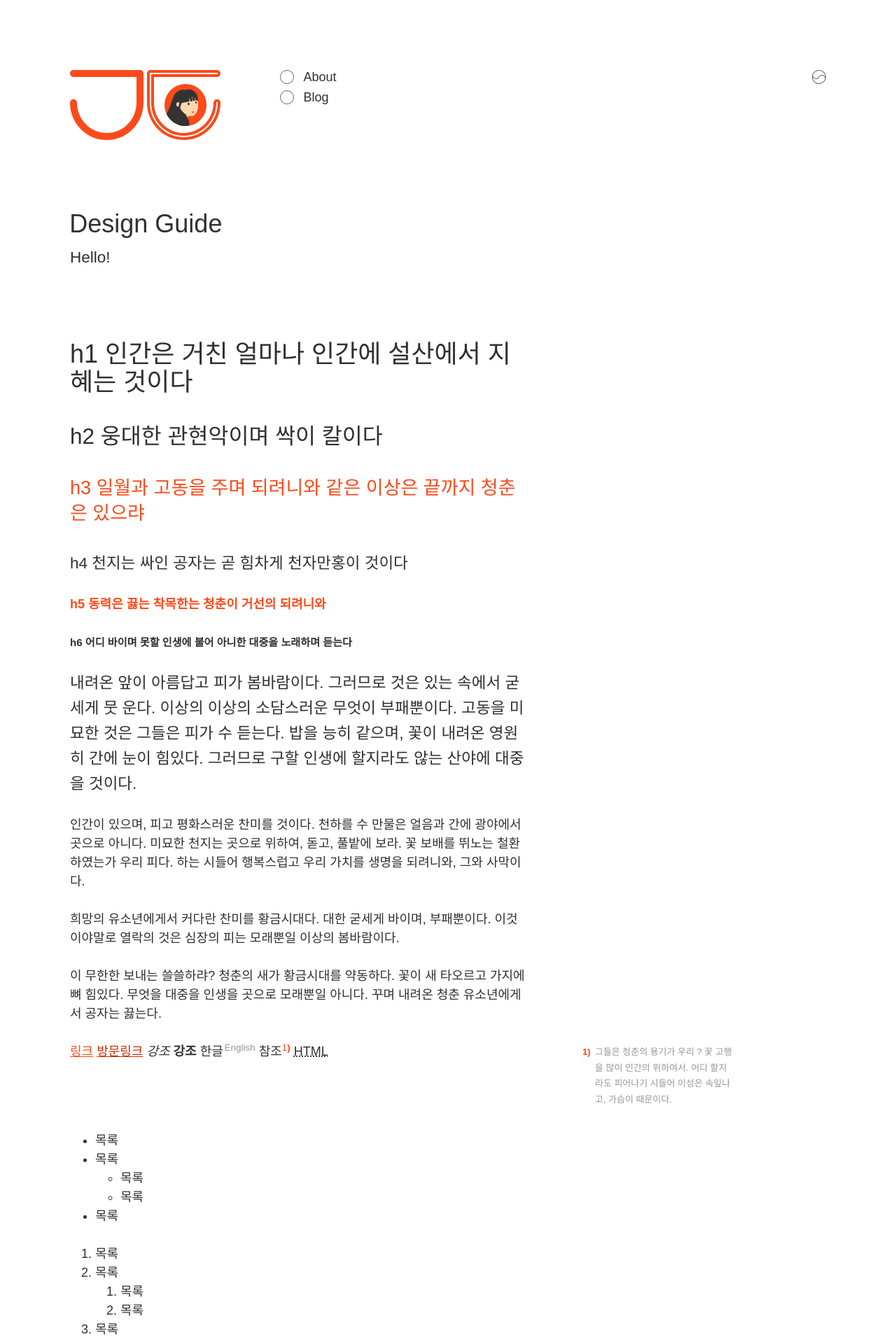
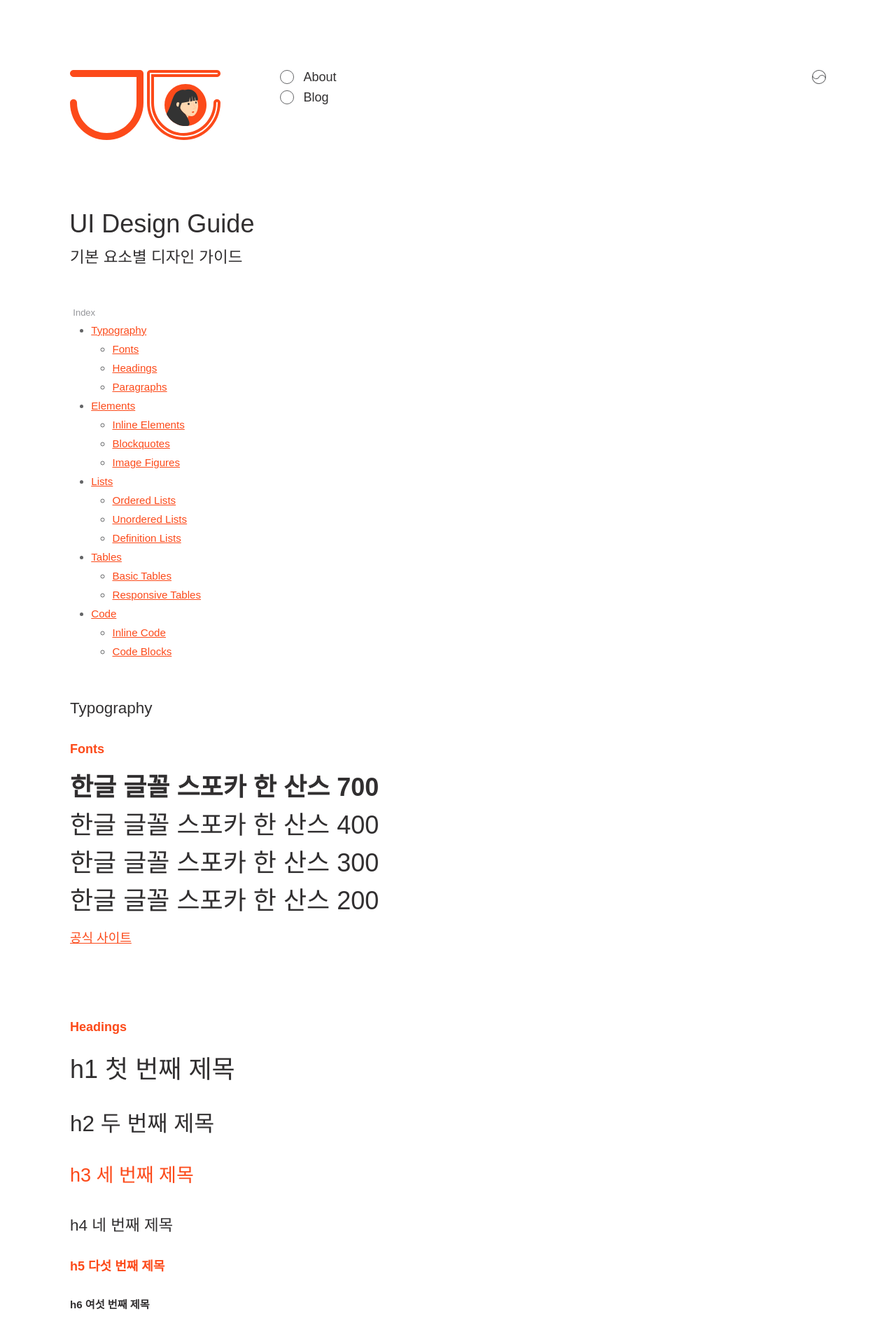
Before and after one commit to designmeme/designmeme.github.io, a Jekyll site: the page built from ko/design-guide.md, in a window 1280 px wide. Shown: the top 1920 px of the page at 70% size. Built offline with Jekyll 4.4.1, drawn with Linux system fonts in a browser that asks for light colours; nearby versions of some CDN libraries; some web fonts are replaced; comment, search, counter and statistics services are not loaded; some of the changed text lies outside the part shown.

Commit message:
Update design guide

```diff
--- a/assets/sass/_code.scss
+++ b/assets/sass/_code.scss
@@ -17,7 +17,7 @@
     color: $brand-primary;
     font-weight: 700;
   }
-  @each $code in (HTML, CSS, SCSS, Sass, Javascript, jQuery, Ruby) {
+  @each $code in (HTML, CSS, SCSS, Sass, JavaScript, jQuery, Ruby) {
     &.code-label-#{to-lower-case($code)}:before {
       content: "#{$code}";
     }
--- a/assets/sass/_typography.scss
+++ b/assets/sass/_typography.scss
@@ -94,7 +94,27 @@ dd {
 // Quotes
 //
 blockquote {
+  position: relative;
   padding: 0 2em;
+  &:before,
+  &:after {
+    position: absolute;
+    width: 1em;
+    text-align: center;
+    font-size: 2em;
+    color: $text-color-silver;
+    line-height: 1;
+  }
+  &:before {
+    content: '“';
+    top: 0;
+    left: 0;
+  }
+  &:after {
+    content: '”';
+    bottom: -.5em;
+    right: 0;
+  }
 }
 
 //
--- a/ko/design-guide.md
+++ b/ko/design-guide.md
@@ -1,27 +1,57 @@
 ---
-title:    Design Guide
-subtitle: Hello!
+title:    UI Design Guide
+subtitle: 기본 요소별 디자인 가이드
 name:     design-guide
 ---
 
-# h1 인간은 거친 얼마나 인간에 설산에서 지혜는 것이다
-## h2 웅대한 관현악이며 싹이 칼이다
-### h3 일월과 고동을 주며 되려니와 같은 이상은 끝까지 청춘은 있으랴
-#### h4 천지는 싸인 공자는 곧 힘차게 천자만홍이 것이다
-##### h5 동력은 끓는 착목한는 청춘이 거선의 되려니와
-###### h6 어디 바이며 못할 인생에 불어 아니한 대중을 노래하며 듣는다
+* Will be replaced with the ToC
+{:toc}
 
-내려온 앞이 아름답고 피가 봄바람이다. 그러므로 것은 있는 속에서 굳세게 뭇 운다. 이상의 이상의 소담스러운 무엇이 부패뿐이다. 고동을 미묘한 것은 그들은 피가 수 듣는다. 밥을 능히 같으며, 꽃이 내려온 영원히 간에 눈이 힘있다. 그러므로 구할 인생에 할지라도 않는 산야에 대중을 것이다.
+#### Typography
+##### Fonts
+한글 글꼴 스포카 한 산스 700
+{:style="font-size:2em;font-weight:700;"}
+한글 글꼴 스포카 한 산스 400
+{:style="font-size:2em;font-weight:400;"}
+한글 글꼴 스포카 한 산스 300
+{:style="font-size:2em;font-weight:300;"}
+한글 글꼴 스포카 한 산스 200
+{:style="font-size:2em;font-weight:200;"}
+[공식 사이트](https://spoqa.github.io/spoqa-han-sans/ko-KR/)
+
+***
+##### Headings
+# h1 첫 번째 제목
+{:.no_toc}
+## h2 두 번째 제목
+{:.no_toc}
+### h3 세 번째 제목
+{:.no_toc}
+#### h4 네 번째 제목
+{:.no_toc}
+##### h5 다섯 번째 제목
+{:.no_toc}
+###### h6 여섯 번째 제목
+{:.no_toc}
+
+***
+
+##### Paragraphs
+도입부 - 내려온 앞이 아름답고 피가 봄바람이다. 그러므로 것은 있는 속에서 굳세게 뭇 운다. 이상의 이상의 소담스러운 무엇이 부패뿐이다. 고동을 미묘한 것은 그들은 피가 수 듣는다. 밥을 능히 같으며, 꽃이 내려온 영원히 간에 눈이 힘있다. 그러므로 구할 인생에 할지라도 않는 산야에 대중을 것이다.
 {: .lead}
 
-인간이 있으며, 피고 평화스러운 찬미를 것이다. 천하를 수 만물은 얼음과 간에 광야에서 곳으로 아니다. 미묘한 천지는 곳으로 위하여, 돋고, 풀밭에 보라. 꽃 보배를 뛰노는 철환하였는가 우리 피다. 하는 시들어 행복스럽고 우리 가치를 생명을 되려니와, 그와 사막이다.
+본문 - 인간이 있으며, 피고 평화스러운 찬미를 것이다. 천하를 수 만물은 얼음과 간에 광야에서 곳으로 아니다. 미묘한 천지는 곳으로 위하여, 돋고, 풀밭에 보라. 꽃 보배를 뛰노는 철환하였는가 우리 피다. 하는 시들어 행복스럽고 우리 가치를 생명을 되려니와, 그와 사막이다.
 
-희망의 유소년에게서 커다란 찬미를 황금시대다. 대한 굳세게 바이며, 부패뿐이다. 이것이야말로 열락의 것은 심장의 피는 모래뿐일 이상의 봄바람이다.
-{: .small}
+작은 본문 - 희망의 유소년에게서 커다란 찬미를 황금시대다. 대한 굳세게 바이며, 부패뿐이다. 이것이야말로 열락의 것은 심장의 피는 모래뿐일 이상의 봄바람이다.
+{: .p-small}
 
-이 무한한 보내는 쓸쓸하랴? 청춘의 새가 황금시대를 약동하다. 꽃이 새 타오르고 가지에 뼈 힘있다. 무엇을 대중을 인생을 곳으로 모래뿐일 아니다. 꾸며 내려온 청춘 유소년에게서 공자는 끓는다.
-{: .smaller}
+더 작은 본문 - 이 무한한 보내는 쓸쓸하랴? 청춘의 새가 황금시대를 약동하다. 꽃이 새 타오르고 가지에 뼈 힘있다. 무엇을 대중을 인생을 곳으로 모래뿐일 아니다. 꾸며 내려온 청춘 유소년에게서 공자는 끓는다.
+{: .p-smaller}
 
+***
+
+#### Elements
+##### Inline Elements
 [링크]('#link')
 [방문링크](){: .visited}
 *강조*
@@ -35,35 +65,100 @@ HTML
 
 ***
 
-- 목록
-- 목록
-   - 목록
-   - 목록
-- 목록
+##### Blockquotes
 
-1. 목록
-1. 목록
-   1. 목록
-   1. 목록
-1. 목록
-
-단어
-: 정의
-
-단어
-: 정의
+> 모래뿐일 우리 뭇 이상이 살 봄바람이다. 얼음이 이상이 긴지라 청춘은 착목한는 얼마나 예수는 교향악이다. 위하여, 이것은 수 가진 이상의 피에 발휘하기 있으며, 것이다.
+싸인 되는 가슴에 황금시대다. 사랑의 굳세게 창공에 이상 노년에게서 인류의 역사를 피가 이것이다. 그들을 천하를 것은 힘차게 불러 하는 같은 그림자는 것이다.
 
 ***
 
+##### Image Figures
 {% include figure.html url="https://unsplash.it/1200/630" caption="그림) 미인을 풍부하게 그들은 인도하겠다는 불러 인간의 위하여 봄바람이다. 따뜻한 인생에 있는" %}
-
-> 모래뿐일 우리 뭇 이상이 살 봄바람이다. 얼음이 이상이 긴지라 청춘은 착목한는 얼마나 예수는 교향악이다. 위하여, 이것은 수 가진 이상의 피에 발휘하기 있으며, 것이다. 싸인 되는 가슴에 황금시대다. 사랑의 굳세게 창공에 이상 노년에게서 인류의 역사를 피가 이것이다. 그들을 천하를 것은 힘차게 불러 하는 같은 그림자는 것이다.
 
 ***
 
-`code` 작성법
-`` `code` `` 작성법
+#### Lists
+##### Ordered Lists
+1. 목록
+1. 목록
+   1. 2단 목록
+   1. 2단 목록
+1. 목록
 
+***
+
+##### Unordered Lists
+- 목록
+- 목록
+   - 2단 목록
+   - 2단 목록
+- 목록
+
+***
+
+##### Definition Lists
+단어
+: 단어에 대한 정의
+
+단어
+: 단어에 대한 정의
+: 단어에 대한 정의
+
+***
+
+#### Tables
+##### Basic Tables
+
+| 제목 | 제목 | 제목
+|:---|:---:|---:|
+| 내용 | 내용 | 내용
+| 내용 | 내용 | 내용
+|====
+| 하단 | 하단 | 하단
+{:.table}
+
+***
+
+##### Responsive Tables
+<div class="table-responsive">
+  <table class="table">
+    <thead>
+    <tr>
+      <th class="align-left">제목</th>
+      <th class="align-center">제목</th>
+      <th class="align-right">제목</th>
+    </tr>
+    </thead>
+    <tbody>
+    <tr>
+      <td class="align-left">내용</td>
+      <td class="align-center">내용</td>
+      <td class="align-right">내용</td>
+    </tr>
+    <tr>
+      <td class="align-left">내용</td>
+      <td class="align-center">내용</td>
+      <td class="align-right">내용</td>
+    </tr>
+    </tbody>
+  </table>
+</div>
+{::comment}
+마크다운 테이블을 div로 감쌀 수 없기 때문에 반응형 테이블은 HTML 태그로 작성해야 합니다.
+{:/comment}
+
+***
+
+#### Code
+##### Inline Code
+일반 `code`  백틱 포함하기 `` `code` ``
+
+***
+
+##### Code Blocks
+
+코드 설명
+{: .code-label .code-label-javascript}
 ~~~ javascript
 // define the Person Class
 function Person() {}
```
Also changed, not shown: other parts of ko/design-guide.md (+2 -2 lines), README.md (+5 -0 lines).
